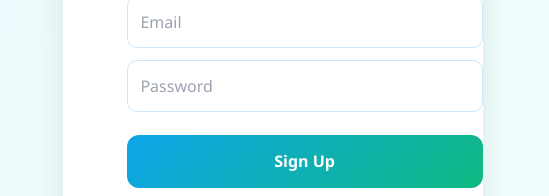
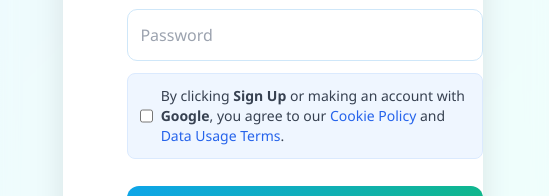
Before and after one commit to RizzWan-Codes/RoboDoc, a website: page login.html in a window 1280 px wide. Both pictures are taken after a click on the button "Sign Up". Shown: the part 352-548 px from the top of the page, 731-1280 px from the left. Drawn offline with nearby package versions, Linux system fonts and the light colour scheme; no server answers.

Commit message:
Update login.html

```diff
--- a/login.html
+++ b/login.html
@@ -99,7 +99,10 @@
       const email = signupForm.querySelector("input[type='email']").value.trim();
       const pass = signupForm.querySelector("input[type='password']").value.trim();
 
+      const agree = document.getElementById("cookieAgree").checked;
 if (!name || !email || !pass) return showToast("All fields are required", "error");
+if (!agree) return showToast("Please agree to our cookie preferences before signing up", "error");
+
 
       isLoggingIn = true;
       try {
@@ -469,6 +472,23 @@
   <div class="mb-3"><input type="text" placeholder="Full Name" /></div>
   <div class="mb-3"><input type="email" placeholder="Email" /></div>
   <div class="mb-3"><input type="password" placeholder="Password" /></div>
+
+<!-- ✅ Cookie Agreement Checkbox -->
+<div class="flex items-center gap-2 mt-2 mb-4 bg-blue-50 border border-blue-100 rounded-lg p-3 text-sm text-gray-700">
+  <input
+    type="checkbox"
+    id="cookieAgree"
+    class="w-4 h-4 accent-blue-600 focus:ring-2 focus:ring-blue-400 rounded cursor-pointer"
+  >
+  <label for="cookieAgree" class="select-none">
+    By clicking <b>Sign Up</b> or making an account with <b>Google</b>, you agree to our
+    <a href="#" class="text-blue-600 font-medium hover:underline">Cookie Policy</a>
+    and
+    <a href="#" class="text-blue-600 font-medium hover:underline">Data Usage Terms</a>.
+  </label>
+</div>
+
+
   <button>Sign Up</button>
 
   <button class="google-btn">
@@ -478,6 +498,7 @@
 
   <div class="smalllink"><a href="#">Already have an account? Login</a></div>
 </div>
+
       </div>
     </div>
   </div>
```
Lines whose indentation alone changed are shown as unchanged.
